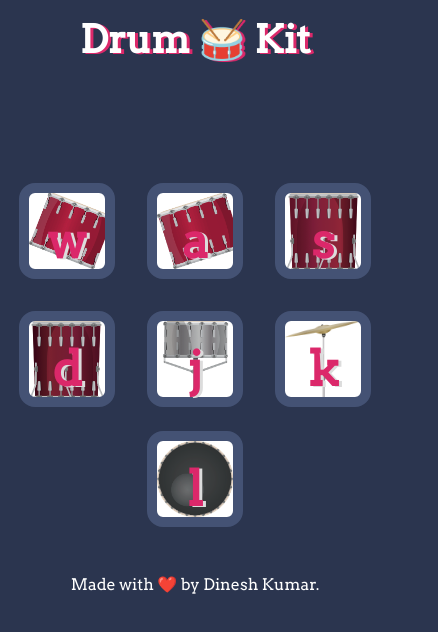
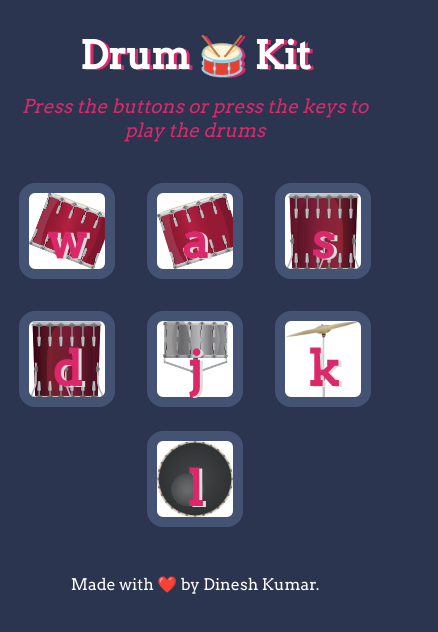
Before and after one commit to abhikumar45444/Drum-Kit, a plain HTML site: page index.html in a window 390 px wide. Shown: the whole page, 438 px wide, since content can reach past the window. Drawn offline with Linux system fonts and the light colour scheme.

Commit message:
added instruction para and fixed some alignments

```diff
--- a/index.css
+++ b/index.css
@@ -26,9 +26,17 @@ body{
 
 .header{
     text-align: center;
-    padding: 3rem;
+    padding-top: 3rem;
     font-size: 2.5rem;
     text-shadow: 3px 1px var(--pinkish);
+}
+
+.header p{
+    padding-top: 1rem;
+    text-shadow: none;
+    font-style: italic;
+    font-family: 'arvo', sans-serif;
+    color: var(--pinkish);
 }
 
 .drum-kit{
@@ -93,9 +101,10 @@ footer{
 @media (max-width:500px) {
     .header{
         font-size: 1.2rem;
-        padding-top: 1rem;
+        padding-top: 2rem;
         padding-bottom: 0;
     }
+
 
     .drum-kit{
         display:grid;
@@ -104,7 +113,8 @@ footer{
         align-items: center;
         column-gap: 1rem;
         row-gap: 1rem;
-        padding-top: 7rem;
+        padding-top: 2rem;
+        padding-bottom: 3rem;
     }
 
     .drum-kit .l{
@@ -154,7 +164,7 @@ footer{
     }
 
     footer{
-        margin: -3rem;
+        margin: 0rem;
     }
 
 }
--- a/index.html
+++ b/index.html
@@ -14,6 +14,7 @@
     <div class="container">
       <header class="header">
         <h1>Drum 🥁 Kit</h1>
+        <p>Press the buttons or press the keys to play the drums</p>
       </header>
 
       <div class="drum-kit">
--- a/index.js
+++ b/index.js
@@ -25,7 +25,6 @@ drumButtons.forEach(button => {
         }
     })
 })
-
 
 document.addEventListener("keydown", function(event){
 
```
